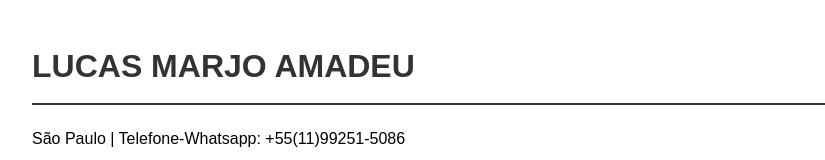
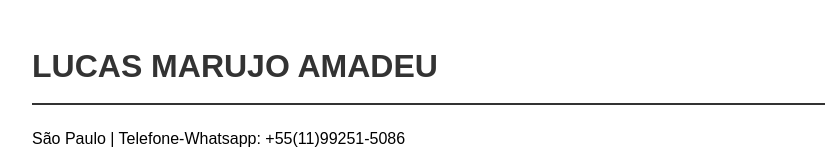
Before and after one commit to lucasmarujo/curriculo_14-02-25, a plain HTML site: page index.html in a window 1280 px wide. Shown: the top 160 px of the page, without its empty margins (208-1033 px from the left). Drawn offline with Linux system fonts and the light colour scheme.

Commit message:
update index

```diff
--- a/index.html
+++ b/index.html
@@ -40,7 +40,7 @@
     </style>
 </head>
 <body>
-    <h1>LUCAS MARJO AMADEU</h1>
+    <h1>LUCAS MARUJO AMADEU</h1>
 
     <div class="contact-info">
         <p>São Paulo | Telefone-Whatsapp: +55(11)99251-5086</p>
```
